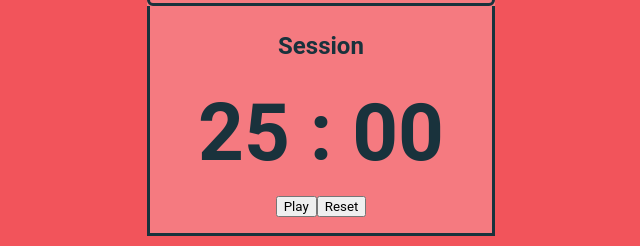
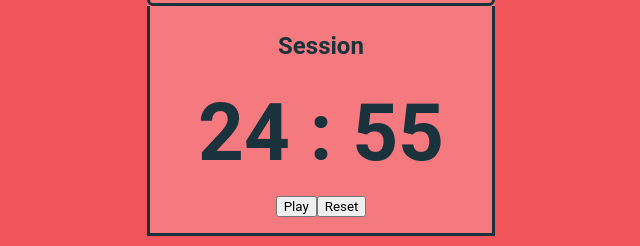
Before and after one commit to alfianahar/pomodoro-countdowntimer, a React (Vite) app: page / in a window 1280 px wide. Shown: the part 358-604 px from the top of the page, without its empty margins (319-959 px from the left). Built offline with nearby package versions, Linux system fonts and the light colour scheme.

Commit message:
add functional clock

```diff
--- a/src/App.jsx
+++ b/src/App.jsx
@@ -30,13 +30,27 @@ function PomoSetting () {
   )
 }
 
-function Clock ({minutes, seconds}) {
+function Clock ({minutes, setMinutes, seconds, setSeconds}) {
   const mins = minutes < 10 ? `0${minutes}` : minutes;
   const secs = seconds < 10 ? `0${seconds}` : seconds;
 
   useEffect(() => {
+    let interval = setInterval(() => {
+      clearInterval(interval);
 
-  }, [])
+      if (seconds === 0) {
+        if (minutes !== 0) {
+          setSeconds(59)
+          setMinutes(minutes - 1)
+        } else {
+
+        }
+      } else {
+        setSeconds(seconds - 1)
+      }
+
+    }, 1000)
+  }, [seconds])
 
   return (
     <div className="clock">
@@ -50,11 +64,11 @@ function Clock ({minutes, seconds}) {
   )
 }
 
-function Pomodoro({minutes, seconds}) {
+function Pomodoro({minutes, setMinutes, seconds, setSeconds}) {
   return (
     <div className="pomodoro">
       <PomoSetting />
-      <Clock minutes={minutes} seconds={seconds}/>
+      <Clock minutes={minutes} setMinutes={setMinutes} seconds={seconds} setSeconds={setSeconds}/>
     </div>
   )
 }
@@ -67,7 +81,7 @@ function App() {
   return (
     <div className="App">
       <h1>Pomodoro Timer</h1>
-      <Pomodoro minutes={minutes} seconds={seconds} />
+      <Pomodoro minutes={minutes} setMinutes={setMinutes} seconds={seconds} setSeconds={setSeconds} />
 
       <footer className="credit">
         <p className="">
```
